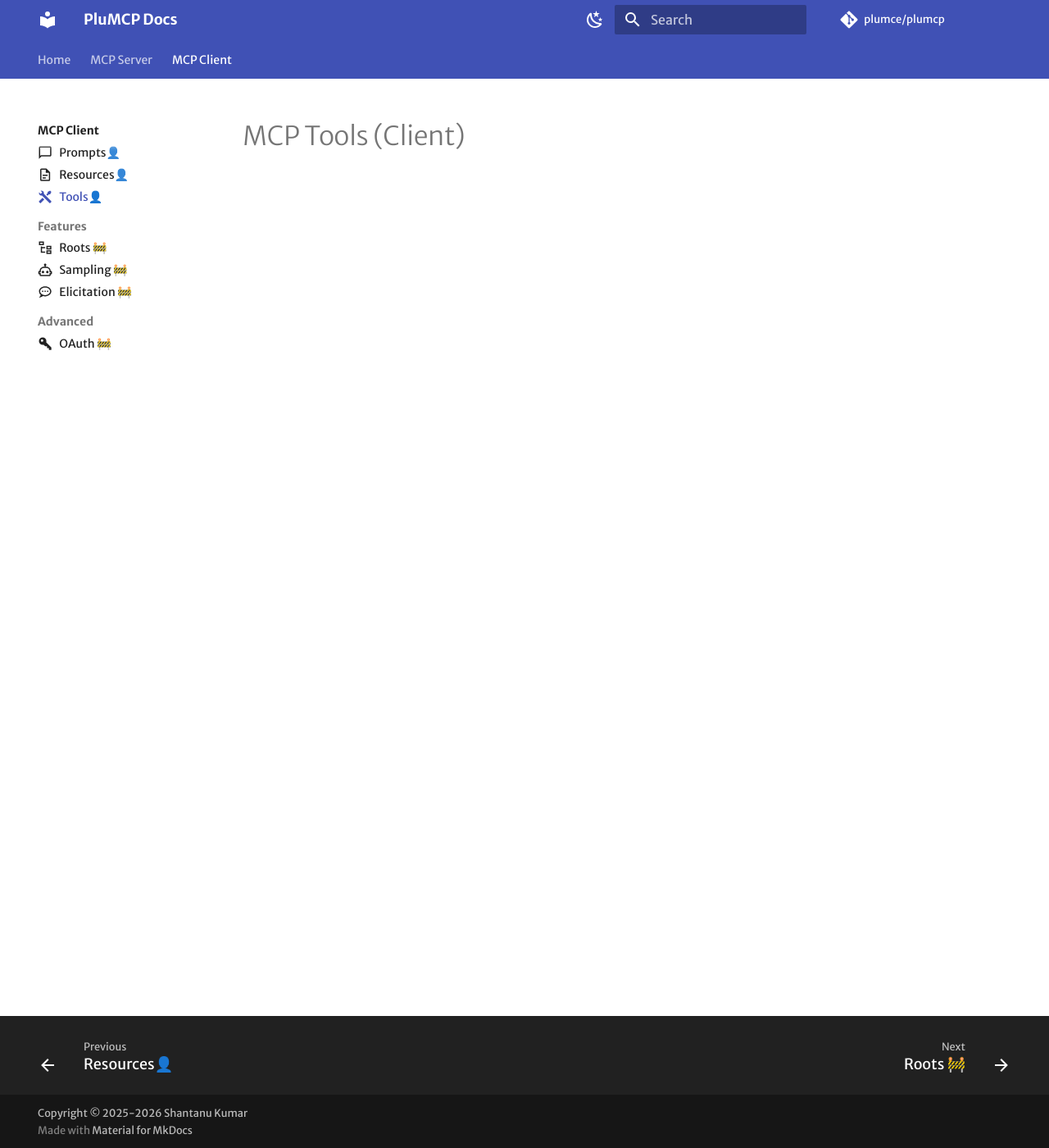
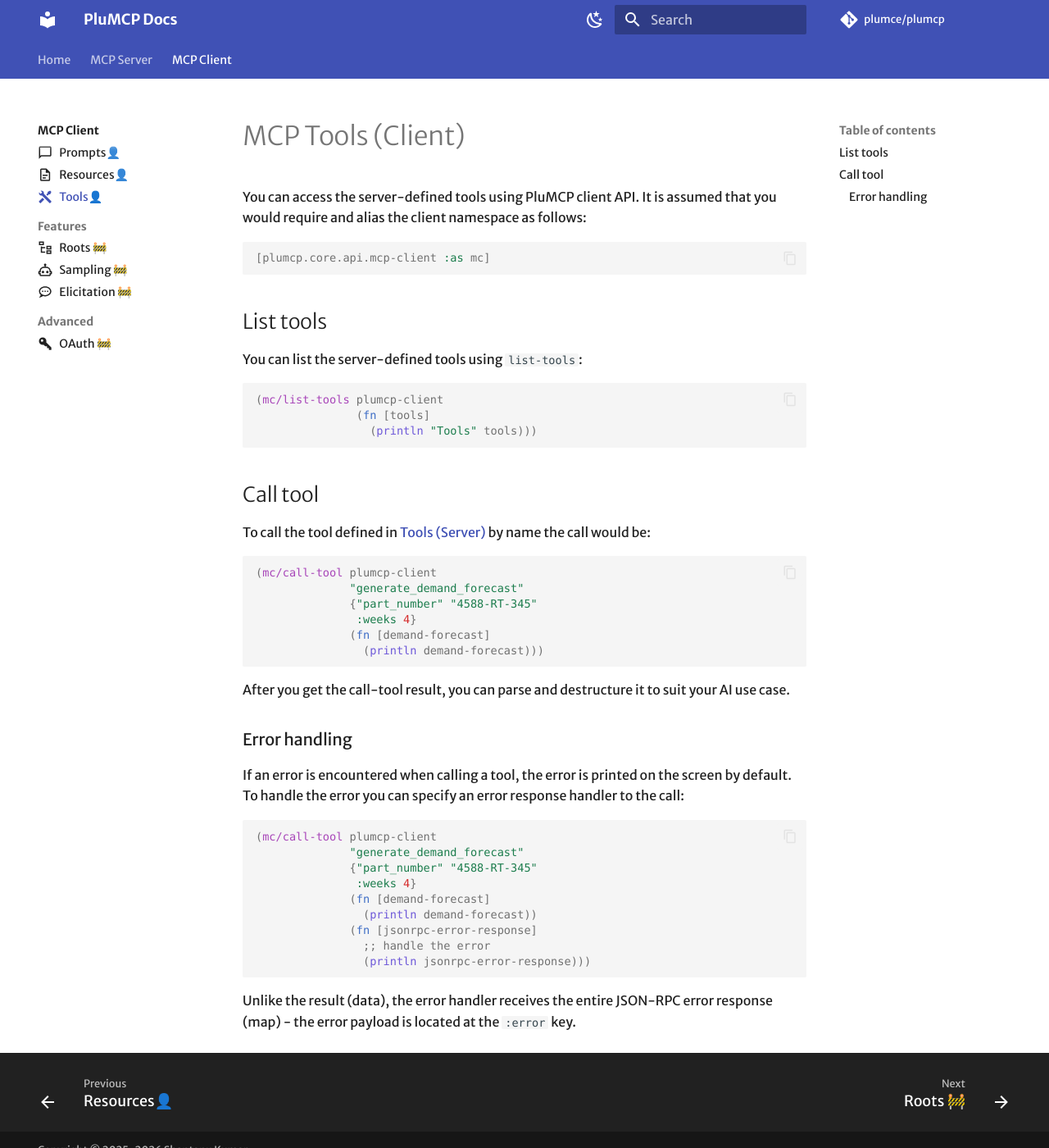
Before and after one commit to plumce/plumcp-docs, an MkDocs documentation site: the page built from docs/mcpclient/tools.md, in a window 1280 px wide and 1400 px high. Shown: the whole window at 82% size. Built offline with MkDocs 1.6.1 and Material for MkDocs 9.7.7, drawn with Linux system fonts in a browser that asks for light colours; some web fonts are replaced; comment, search, counter and statistics services are not loaded.

Commit message:
Populate MCP Client Tools page, cross refer pages
The MCP Client Tools page is populated. Also, the server and client
pages for prompts/resources/tools are cross referred.

````diff
--- a/docs/mcpclient/tools.md
+++ b/docs/mcpclient/tools.md
@@ -3,3 +3,59 @@
 ---
 
 # MCP Tools (Client)
+
+You can access the server-defined tools using PluMCP client
+API. It is assumed that you would require and alias the client namespace
+as follows:
+
+```clojure
+[plumcp.core.api.mcp-client :as mc]
+```
+
+## List tools
+
+You can list the server-defined tools using `list-tools`:
+
+```clojure
+(mc/list-tools plumcp-client
+               (fn [tools]
+                 (println "Tools" tools)))
+```
+
+## Call tool
+
+To call the tool defined in [Tools (Server)](../mcpserver/tools.md)
+by name the call would be:
+
+```clojure
+(mc/call-tool plumcp-client
+              "generate_demand_forecast"
+              {"part_number" "4588-RT-345"
+               :weeks 4}
+              (fn [demand-forecast]
+                (println demand-forecast)))
+```
+
+After you get the call-tool result, you can parse and destructure it to
+suit your AI use case.
+
+### Error handling
+
+If an error is encountered when calling a tool, the error is printed
+on the screen by default. To handle the error you can specify an error
+response handler to the call:
+
+```clojure
+(mc/call-tool plumcp-client
+              "generate_demand_forecast"
+              {"part_number" "4588-RT-345"
+               :weeks 4}
+              (fn [demand-forecast]
+                (println demand-forecast))
+              (fn [jsonrpc-error-response]
+                ;; handle the error
+                (println jsonrpc-error-response)))
+```
+
+Unlike the result (data), the error handler receives the entire JSON-RPC
+error response (map) - the error payload is located at the `:error` key.
````
Also changed, not shown: docs/mcpserver/prompts.md (+3 -1 lines), docs/mcpserver/resources.md (+5 -1 lines), docs/mcpserver/tools.md (+5 -1 lines).
